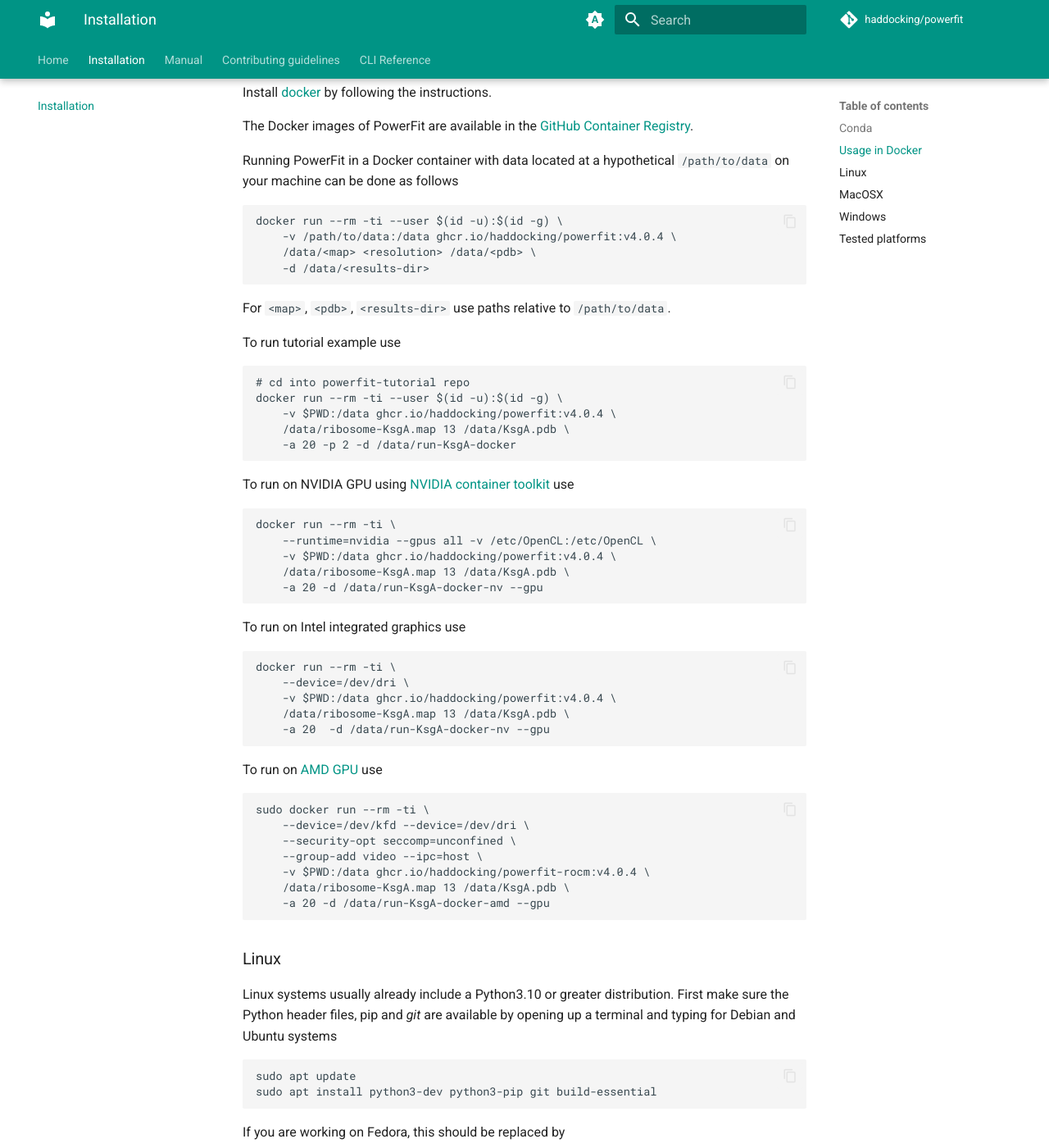
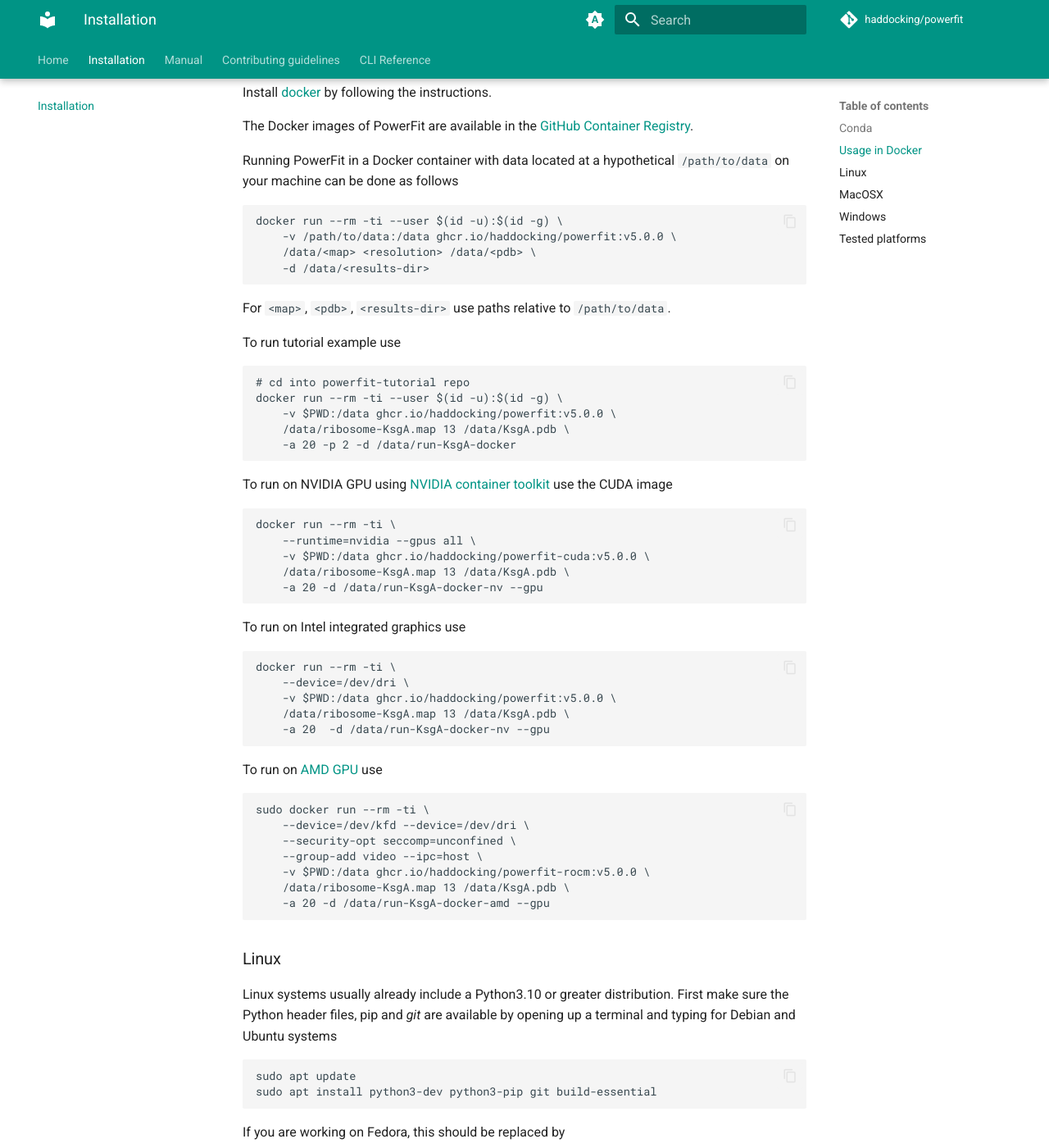
Before and after one commit to haddocking/powerfit, an MkDocs documentation site: the page built from docs/installation.md, in a window 1280 px wide and 1400 px high, scrolled down 833 px. Shown: the whole window at 82% size. Built offline with MkDocs 1.6.1 and Material for MkDocs 9.7.7, drawn with Linux system fonts in a browser that asks for light colours; comment, search, counter and statistics services are not loaded.

Commit message:
Add cuda dockerfile

````diff
--- a/docs/installation.md
+++ b/docs/installation.md
@@ -90,7 +90,7 @@
 
 ```shell
 docker run --rm -ti --user $(id -u):$(id -g) \
-    -v /path/to/data:/data ghcr.io/haddocking/powerfit:v4.0.4 \
+    -v /path/to/data:/data ghcr.io/haddocking/powerfit:v5.0.0 \
     /data/<map> <resolution> /data/<pdb> \
     -d /data/<results-dir>
 ```
@@ -100,16 +100,16 @@
 ```shell
 # cd into powerfit-tutorial repo
 docker run --rm -ti --user $(id -u):$(id -g) \
-    -v $PWD:/data ghcr.io/haddocking/powerfit:v4.0.4 \
+    -v $PWD:/data ghcr.io/haddocking/powerfit:v5.0.0 \
     /data/ribosome-KsgA.map 13 /data/KsgA.pdb \
     -a 20 -p 2 -d /data/run-KsgA-docker
 ```
 
-To run on NVIDIA GPU using [NVIDIA container toolkit](https://docs.nvidia.com/datacenter/cloud-native/container-toolkit/latest/index.html) use
+To run on NVIDIA GPU using [NVIDIA container toolkit](https://docs.nvidia.com/datacenter/cloud-native/container-toolkit/latest/index.html) use the CUDA image
 ```shell
 docker run --rm -ti \
-    --runtime=nvidia --gpus all -v /etc/OpenCL:/etc/OpenCL \
-    -v $PWD:/data ghcr.io/haddocking/powerfit:v4.0.4 \
+    --runtime=nvidia --gpus all \
+    -v $PWD:/data ghcr.io/haddocking/powerfit-cuda:v5.0.0 \
     /data/ribosome-KsgA.map 13 /data/KsgA.pdb \
     -a 20 -d /data/run-KsgA-docker-nv --gpu
 ```
@@ -119,7 +119,7 @@
 ```shell
 docker run --rm -ti \
     --device=/dev/dri \
-    -v $PWD:/data ghcr.io/haddocking/powerfit:v4.0.4 \
+    -v $PWD:/data ghcr.io/haddocking/powerfit:v5.0.0 \
     /data/ribosome-KsgA.map 13 /data/KsgA.pdb \
     -a 20  -d /data/run-KsgA-docker-nv --gpu
 ```
@@ -131,7 +131,7 @@
     --device=/dev/kfd --device=/dev/dri \
     --security-opt seccomp=unconfined \
     --group-add video --ipc=host \
-    -v $PWD:/data ghcr.io/haddocking/powerfit-rocm:v4.0.4 \
+    -v $PWD:/data ghcr.io/haddocking/powerfit-rocm:v5.0.0 \
     /data/ribosome-KsgA.map 13 /data/KsgA.pdb \
     -a 20 -d /data/run-KsgA-docker-amd --gpu
 ```
````
Also changed, not shown: CONTRIBUTING.md (+10 -3 lines), 2 other files.
